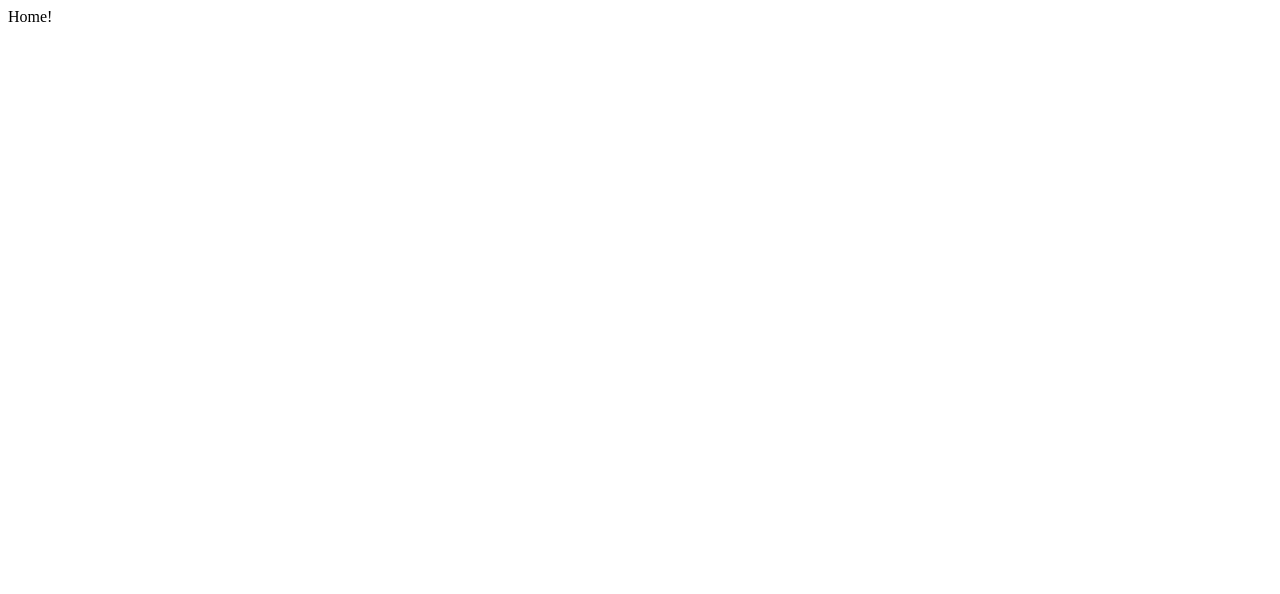
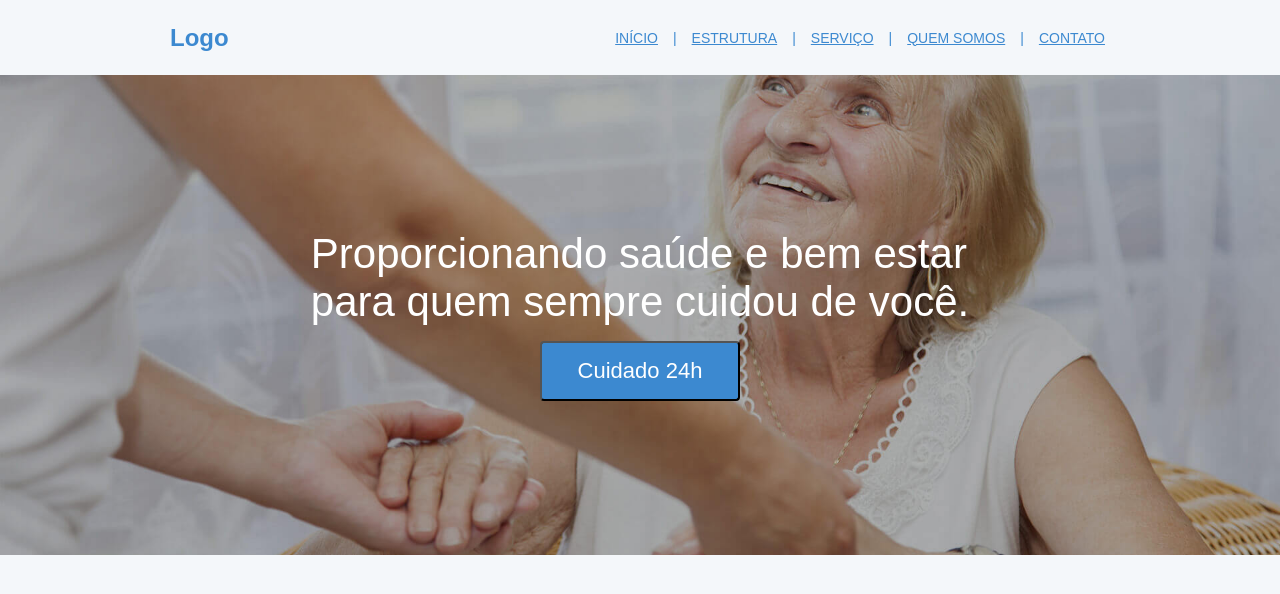
Before and after one commit to dududornelees/flor-de-lotus, a Next.js app: page / in a window 1280 px wide. Shown: the top 594 px of the page. Built offline with nearby package versions, Linux system fonts and the light colour scheme.

Commit message:
🔥 New: Header e Banner

```diff
--- a/next.config.js
+++ b/next.config.js
@@ -1,6 +1,10 @@
 /** @type {import('next').NextConfig} */
+
 const nextConfig = {
   reactStrictMode: true,
+  compiler: {
+    styledComponents: true
+  },
 }
 
-module.exports = nextConfig
+module.exports = nextConfig;
--- a/package.json
+++ b/package.json
@@ -11,11 +11,13 @@
   "dependencies": {
     "next": "12.1.5",
     "react": "18.0.0",
-    "react-dom": "18.0.0"
+    "react-dom": "18.0.0",
+    "styled-components": "^5.3.5"
   },
   "devDependencies": {
     "@types/node": "^17.0.27",
     "@types/react": "^18.0.7",
+    "@types/styled-components": "^5.1.25",
     "eslint": "8.14.0",
     "eslint-config-next": "12.1.5",
     "typescript": "^4.6.3"
--- /dev/null
+++ b/src/components/Header/Header.tsx
@@ -0,0 +1,51 @@
+import Link from "next/link";
+
+// Styles
+import { HeaderStyle } from "./styles";
+import { Container } from "../../styles/GlobalStyle";
+
+const Header = () => {
+    return (
+        <HeaderStyle>
+            <Container className="header__container">
+                <div className="header__logo">
+                    <h2>Logo</h2>
+                </div>
+
+                <nav className="header__menu">
+                    <ul>
+                        <li>
+                            <Link href="/">INÍCIO</Link>
+                        </li>
+
+                        <li>|</li>
+
+                        <li>
+                            <Link href="/">ESTRUTURA</Link>
+                        </li>
+
+                        <li>|</li>
+
+                        <li>
+                            <Link href="/">SERVIÇO</Link>
+                        </li>
+
+                        <li>|</li>
+
+                        <li>
+                            <Link href="/">QUEM SOMOS</Link>
+                        </li>
+
+                        <li>|</li>
+
+                        <li>
+                            <Link href="/">CONTATO</Link>
+                        </li>
+                    </ul>
+                </nav>
+            </Container>
+        </HeaderStyle>
+    );
+};
+
+export default Header;
--- /dev/null
+++ b/src/components/Header/styles.ts
@@ -0,0 +1,37 @@
+import styled from "styled-components";
+
+export const HeaderStyle = styled.header`
+    .header__container {
+        display: flex;
+        align-items: center;
+        justify-content: space-between;
+        height: 75px;
+
+        .header__logo {
+            h2 {
+                color: ${(props) => props.theme.colors.primary};
+            }
+        }
+
+        nav {
+            ul {
+                display: flex;
+                align-items: center;
+                justify-content: space-around;
+
+                li {
+                    color: ${(props) => props.theme.colors.primary};
+                    font-size: ${(props) => props.theme.fontSize.small};
+                    list-style: none;
+                    padding-left: 10px;
+
+                    a {
+                        font-size: ${(props) => props.theme.fontSize.small};
+                        color: ${(props) => props.theme.colors.primary};
+                        padding: 5px;
+                    }
+                }
+            }
+        }
+    }
+`;
--- /dev/null
+++ b/src/components/Layout.tsx
@@ -0,0 +1,12 @@
+import Header from "./Header/Header";
+
+const Layout = ({ children }) => {
+    return (
+        <>
+            <Header />
+            {children}
+        </>
+    );
+};
+
+export default Layout;
--- a/src/pages/_app.tsx
+++ b/src/pages/_app.tsx
@@ -1,5 +1,20 @@
-function MyApp({ Component }) {
-    return <Component />;
+import { ThemeProvider } from "styled-components";
+
+// Styles
+import { GlobalStyle } from "../styles/GlobalStyle";
+import { DefaultTheme } from "../styles/Themes/Default";
+import Layout from "../components/Layout";
+
+function MyApp({ Component, pageProps }) {
+    return (
+        <ThemeProvider theme={DefaultTheme}>
+            <GlobalStyle />
+
+            <Layout>
+                <Component {...pageProps} />
+            </Layout>
+        </ThemeProvider>
+    );
 }
 
 export default MyApp;
--- a/src/pages/index.tsx
+++ b/src/pages/index.tsx
@@ -1,5 +1,23 @@
-const index: React.FC = () => {
-    return <div>Home!</div>;
+// Styles
+import { HomeStyle } from "../styles/Pages/Home/styles";
+import { Container } from "../styles/GlobalStyle";
+
+const Home = () => {
+    return (
+        <HomeStyle>
+            <div className="home__banner">
+                <Container className="home__banner__container">
+                    <h2>
+                        Proporcionando saúde e bem estar
+                        <br />
+                        para quem sempre cuidou de você.
+                    </h2>
+
+                    <button>Cuidado 24h</button>
+                </Container>
+            </div>
+        </HomeStyle>
+    );
 };
 
-export default index;
+export default Home;
--- /dev/null
+++ b/src/styles/GlobalStyle.tsx
@@ -0,0 +1,34 @@
+import styled from "styled-components";
+import { createGlobalStyle } from "styled-components";
+
+export const GlobalStyle = createGlobalStyle`
+    * {
+        margin: 0;
+        padding: 0;
+        box-sizing: border-box;
+        -webkit-tap-highlight-color: transparent;
+    }
+
+    body {
+        font-family: sans-serif;
+        background-color: ${(props) => props.theme.colors.background};
+        color: ${(props) => props.theme.colors.text};
+    }
+
+    #root {min-height: 100vh}
+`;
+
+export const Container = styled.div`
+    padding-right: 15px;
+    padding-left: 15px;
+    margin-right: auto;
+    margin-left: auto;
+
+    @media (min-width: 768px) {
+        width: 750px;
+    }
+
+    @media (min-width: 992px) {
+        width: 970px;
+    }
+`;
--- /dev/null
+++ b/src/styles/Pages/Home/styles.ts
@@ -0,0 +1,38 @@
+import styled from "styled-components";
+
+export const HomeStyle = styled.main`
+    .home__banner {
+        background-image: url("/images/main-banner.jpg");
+        background-position: center;
+        background-repeat: no-repeat;
+        background-position-y: -140px;
+        background-size: cover;
+        height: 480px;
+
+        .home__banner__container {
+            display: flex;
+            align-items: center;
+            justify-content: center;
+            flex-direction: column;
+            height: 100%;
+
+            h2 {
+                font-size: 42px;
+                font-weight: 500;
+                color: white;
+                margin-bottom: 15px;
+            }
+
+            button {
+                background-color: ${(props) => props.theme.colors.primary};
+                border-radius: ${(props) => props.theme.borderRadius};
+                width: 200px;
+                height: 60px;
+                font-size: 22px;
+                color: white;
+                font-weight: 500;
+                cursor: pointer;
+            }
+        }
+    }
+`;
--- /dev/null
+++ b/src/styles/Themes/Default.ts
@@ -0,0 +1,19 @@
+export const DefaultTheme = {
+    title: "DefaultTheme",
+
+    colors: {
+        primary: "#3c89d0",
+        secondary: "#000000",
+        background: "#f4f7fa",
+        text: "#303030"
+    },
+
+    fontSize: {
+        small: "14px",
+        medium: "16px",
+        large: "18px"
+    },
+
+    transition: "all .2s",
+    borderRadius: "4px"
+};
```
Also changed, not shown: src/styles/Styled.d.ts (added, +23 -0 lines), tsconfig.json (+3 -13 lines), public/images/main-banner.jpg (added), 1 other file (tests, documents, lock files or other folders).
